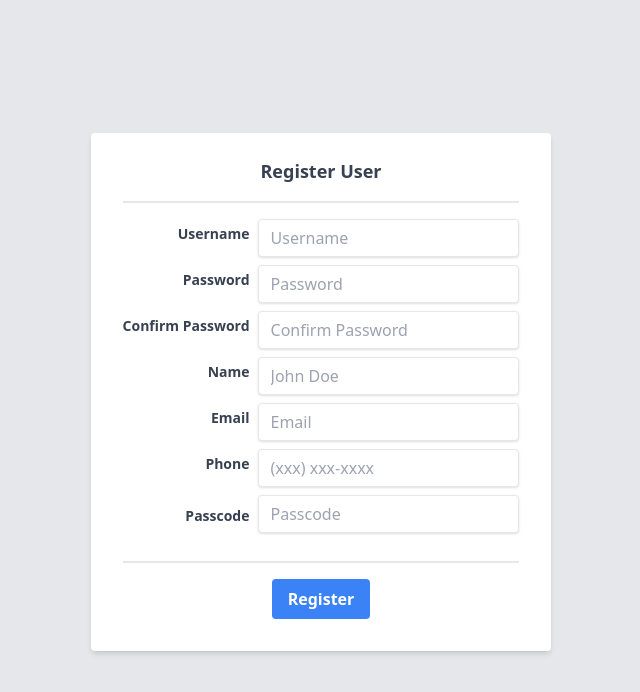
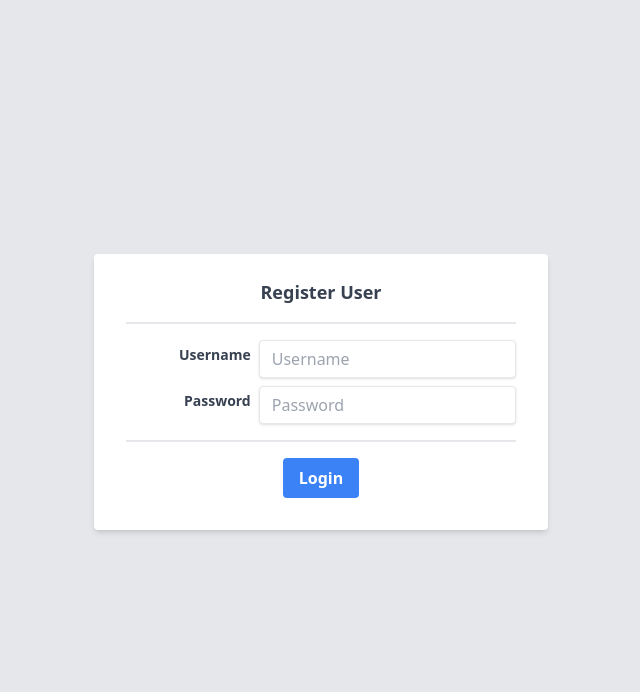
Before and after one commit to tkvangorder/react-poker-client, a React (Vite) app: page / in a window 1280 px wide. Shown: the top 692 px of the page, without its empty margins (319-959 px from the left). Built offline with nearby package versions, Linux system fonts and the light colour scheme.

Commit message:
Add Login Form

```diff
--- a/src/App.tsx
+++ b/src/App.tsx
@@ -1,15 +1,16 @@
 import NavigationBar from "./components/NavigationBar";
 import TitlePage from "./components/TitlePage";
+import LoginForm from "./components/user/LoginForm";
 import RegisterUserForm from "./components/user/RegisterUserForm";
 import { AuthenticatedUser } from "./components/user/User";
 
 function App() {
-  const onRegister = (authenticatedUser: AuthenticatedUser) => {
+  const onLogin = (authenticatedUser: AuthenticatedUser) => {
     console.log(authenticatedUser);
   };
 
   return (
-    <RegisterUserForm onRegister={onRegister} />
+    <LoginForm onLogin={onLogin} />
     // <div className="flex flex-col h-screen">
     //   <NavigationBar />
     //   <div className="flex-grow">
--- /dev/null
+++ b/src/components/user/LoginForm.tsx
@@ -0,0 +1,99 @@
+import { FormEvent, useRef } from "react";
+import { FieldValues, useForm } from "react-hook-form";
+import { User, AuthenticatedUser } from "./User";
+import { z } from "zod";
+import { zodResolver } from "@hookform/resolvers/zod";
+
+interface Props {
+  onLogin: (authenticatedUser: AuthenticatedUser) => void;
+}
+
+// We use Zod to define a schema for the form data and then infer the FormData type from the schema
+const schema = z.object({
+  username: z.string().min(1, { message: "Username is required" }),
+  password: z.string().min(1, { message: "Password is required" }),
+});
+type FormData = z.infer<typeof schema>;
+
+const LoginForm = (props: Props) => {
+  // Using react-hook-form to manage form state, destructuring the register function and handleSubmit function
+  // and then nested errors from the formState object
+  const {
+    register,
+    handleSubmit,
+    formState: { errors },
+  } = useForm<FormData>({ resolver: zodResolver(schema), mode: "onSubmit" });
+
+  const onSubmit = (data: FieldValues) => {
+    const user: AuthenticatedUser = {
+      user: {
+        ...(data as User),
+      },
+      jwt: "nothing yes",
+    };
+    props.onLogin(user);
+  };
+
+  return (
+    <div className="flex justify-center items-center h-screen bg-gray-200">
+      <form
+        onSubmit={handleSubmit(onSubmit)}
+        className="bg-white shadow-md rounded px-8 pt-6 pb-8 mb-4"
+      >
+        <h1 className="mb-4 text-lg font-semibold text-gray-700 text-center">
+          Register User
+        </h1>
+        <hr className="mb-4 border-t-2 border-gray-200" />
+        <div className="mb-4 grid grid-cols-3 gap-2 items-center">
+          <label
+            className="block text-gray-700 text-sm font-bold mb-2 text-right"
+            htmlFor="username"
+          >
+            Username
+          </label>
+          <input
+            className="shadow col-span-2 appearance-none border rounded w-full py-2 px-3 text-gray-700 leading-tight focus:outline-none focus:shadow-outline"
+            id="username"
+            type="text"
+            placeholder="Username"
+            {...register("username")}
+          />
+          {errors.username && (
+            <p className="col-start-2 col-span-2 text-red-600">
+              {errors.username.message}
+            </p>
+          )}
+          <label
+            className="block text-gray-700 text-sm font-bold mb-2 text-right"
+            htmlFor="password"
+          >
+            Password
+          </label>
+          <input
+            className="shadow col-span-2 appearance-none border rounded w-full py-2 px-3 text-gray-700 leading-tight focus:outline-none focus:shadow-outline"
+            id="password"
+            type="password"
+            placeholder="Password"
+            {...register("password")}
+          />
+          {errors.password && (
+            <p className="col-start-2 col-span-2 text-red-600">
+              {errors.password.message}
+            </p>
+          )}
+        </div>
+        <hr className="mb-4 border-t-2 border-gray-200" />
+        <div className="flex items-center justify-center">
+          <button
+            className="bg-blue-500 hover:bg-blue-700 text-white font-bold py-2 px-4 rounded focus:outline-none focus:shadow-outline"
+            type="submit"
+          >
+            Login
+          </button>
+        </div>
+      </form>
+    </div>
+  );
+};
+
+export default LoginForm;
```
